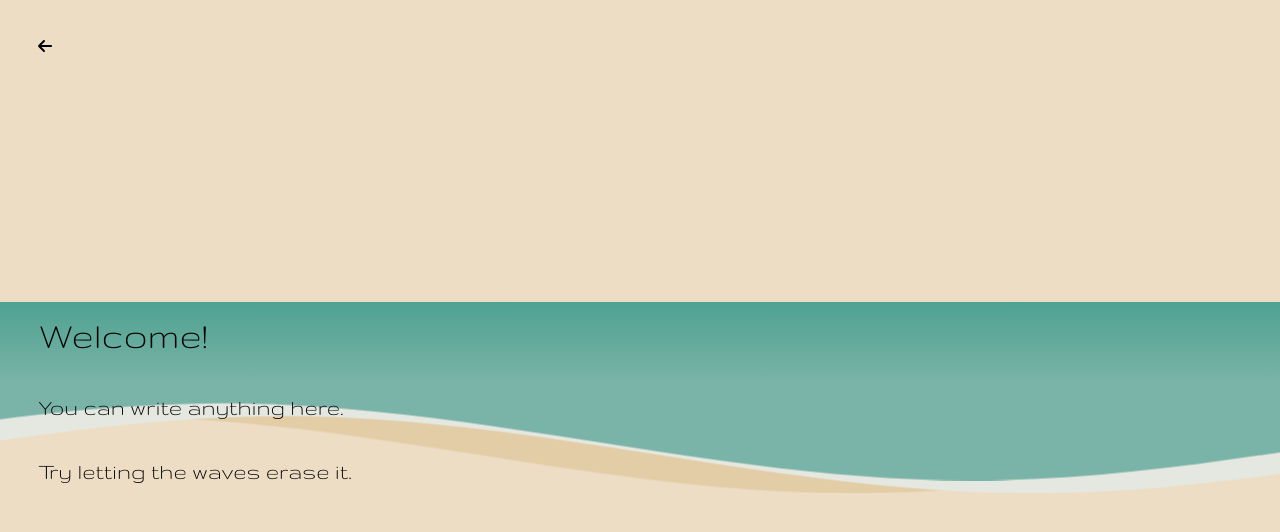
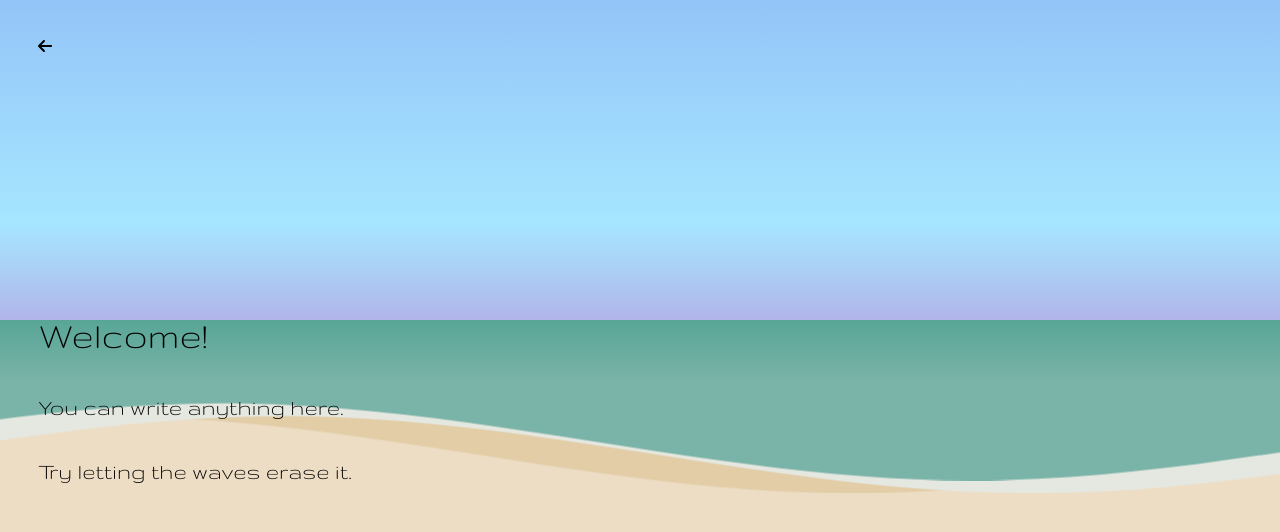
Before and after one commit to HBSPS/Playground, a React (Create React App) app: page /beach in a window 1280 px wide. Shown: the top 532 px of the page. Built offline with nearby package versions, Linux system fonts and the light colour scheme.

Commit message:
:sparkles: [FEAT] Beach 페이지 하늘 추가

```diff
--- a/src/Components/_Atoms/HomeLink.tsx
+++ b/src/Components/_Atoms/HomeLink.tsx
@@ -11,6 +11,7 @@ const HomeButton = styled(Link)`
   top: 3vw;
   background-color: none;
   color: white;
+  z-index: 99;
 `;
 
 interface IProps extends PropsWithChildren {
--- /dev/null
+++ b/src/Components/_Modules/BeachSky.tsx
@@ -0,0 +1,15 @@
+import styled from 'styled-components';
+
+const Sky = styled.div`
+  background: linear-gradient(to bottom, #94c5f8 1%,#a6e6ff 70%,#b1b5ea 100%);
+  width: 100vw;
+  height: 40vh;
+  position: absolute;
+  top: 0;
+`;
+
+const BeachSky = () => {
+  return <Sky />;
+};
+
+export default BeachSky;
--- a/src/Components/_Templates/Beach.tsx
+++ b/src/Components/_Templates/Beach.tsx
@@ -3,12 +3,14 @@ import HomeLink from '../_Atoms/HomeLink';
 import { PlaygroundText } from '../_Modules/PlaygroundText';
 import Wave from '../_Modules/Wave';
 import { Wrapper } from '../_Atoms/Wrapper';
+import BeachSky from '../_Modules/BeachSky';
 
 const Beach = () => {
   return (
     <>
       <BackGround.Beach>
         <HomeLink color='black' />
+        <BeachSky />
         <Wave />
         <Wrapper.Absolute>
           <PlaygroundText.Title color='black'>Welcome!</PlaygroundText.Title>
```
